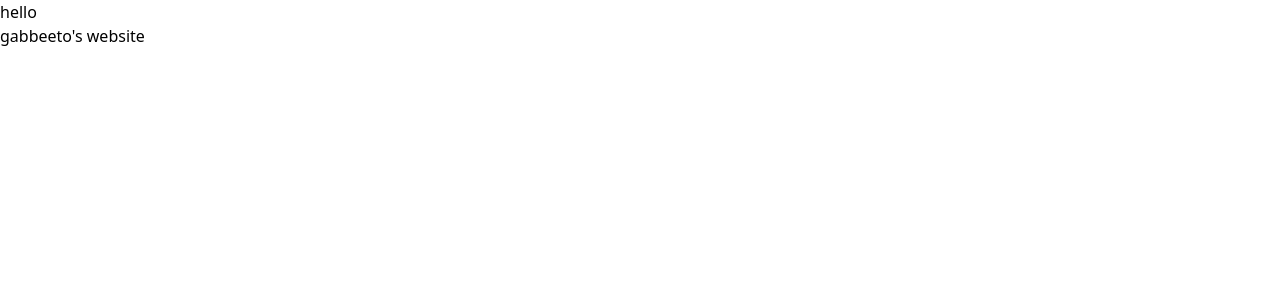
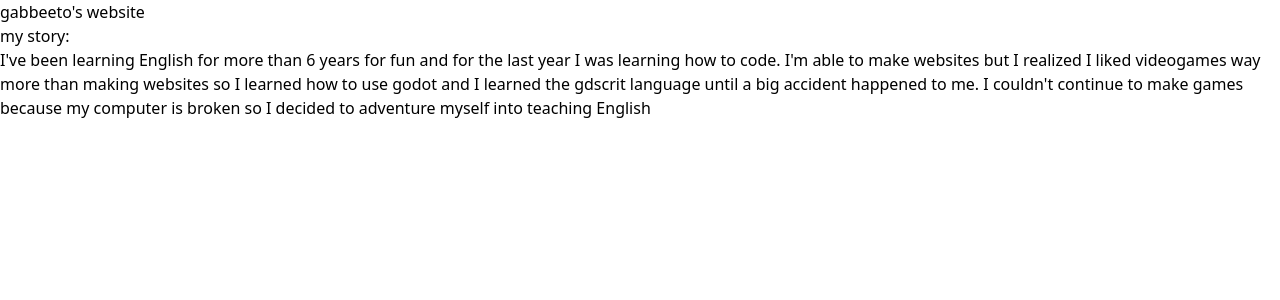
Before and after one commit to gabbeeto/gabbeeto.github.io, a React (Vite) app: page / in a window 1280 px wide. Shown: the top 300 px of the page. Built offline with nearby package versions, Linux system fonts and the light colour scheme.

Commit message:
create an about section

```diff
--- a/index.html
+++ b/index.html
@@ -7,6 +7,6 @@
   </head>
   <body>
     <div id="root"></div>
-    <script type="module" src="/src/main.tsx"></script>
+    <script type="module" src="/src/master.tsx"></script>
   </body>
 </html>
--- /dev/null
+++ b/src/Main/About.tsx
@@ -0,0 +1,10 @@
+import {ReactElement} from "react";
+
+export default function About(): ReactElement{
+return (<section><h2>my story:</h2>
+<p>I've been learning English for more than 6 years for fun
+and for the last year I was learning how to code. I'm able to make websites but I realized I liked videogames way more than making websites so I learned how to use godot and I learned the gdscrit language until a big accident happened to me. I couldn't continue to make games because my computer is broken so I decided to adventure myself into teaching English
+</p>
+</section>)
+
+}
--- /dev/null
+++ b/src/Main/Main.tsx
@@ -0,0 +1,11 @@
+import {ReactElement} from "react";
+import About from "./About"
+
+export function Main(): ReactElement{
+
+return (
+<main>
+<About />
+</main>
+)
+}
--- a/src/main.tsx
+++ /dev/null
@@ -1,12 +0,0 @@
-import React from 'react'
-import ReactDOM, {Root} from 'react-dom/client'
-import './index.css'
-import Header from "./Header"
-
-const rootElement: HTMLElement | null = document.getElementById('root')!
-const root: Root = ReactDOM.createRoot(rootElement)
-
-root.render(<><h1>hello</h1>
-<Header></Header></>
-
-)
--- /dev/null
+++ b/src/master.tsx
@@ -0,0 +1,14 @@
+import ReactDOM from 'react-dom/client'
+import './index.css'
+import Header from "./Header"
+import {Main} from './Main/Main'
+
+const rootElement = document.getElementById('root')!
+const root = ReactDOM.createRoot(rootElement)
+
+root.render(<>
+<Header />
+<Main />
+
+</>
+)
```
